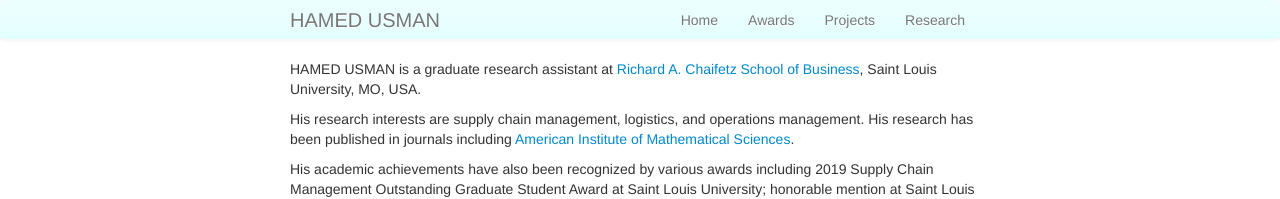
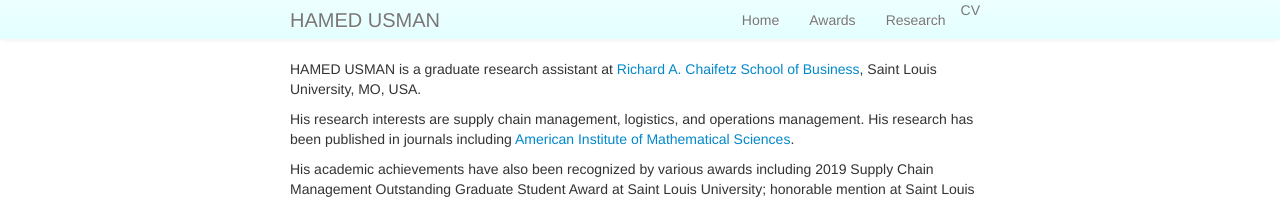
Before and after one commit to hamedusman/hamedusman.github.io, a Jekyll site: the page built from index.md, in a window 1280 px wide. Shown: the top 199 px of the page. Built offline with Jekyll 4.4.1, drawn with Linux system fonts in a browser that asks for light colours.

Commit message:
Update default.html

```diff
--- a/_includes/themes/twitter/default.html
+++ b/_includes/themes/twitter/default.html
@@ -36,8 +36,8 @@
           <a class="brand" href="{{ HOME_PATH }}">{{ site.title }}</a>
           <ul class="nav">
             <li><a href="http://hamedusman.github.io"><p class="hover-underline-animation">Home</p></a></li>
+            <a href="{{ BASE_PATH }}/assets/CV.pdf" rel="noopener noreferrer" target="_blank"><p class="hover-underline-animation">CV</p></a>
             <li><a href="/pages/awards.html"><p class="hover-underline-animation">Awards</p></a></li>
-            <li><a href="/pages/projects.html"><p class="hover-underline-animation">Projects</p></a></li>
             <li><a href="/pages/research.html"><p class="hover-underline-animation">Research</p></a></li>
           </ul>
         </div>
```
